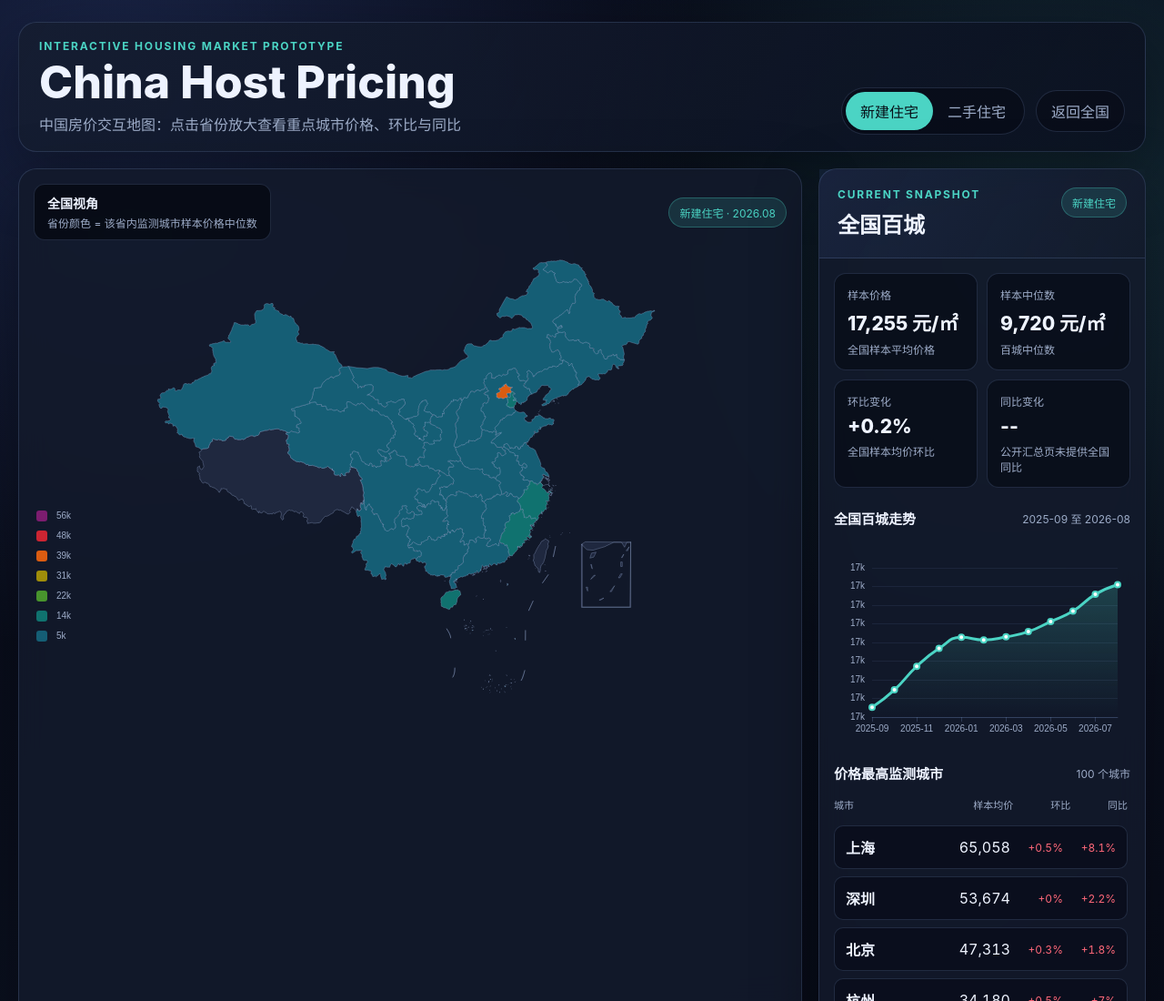
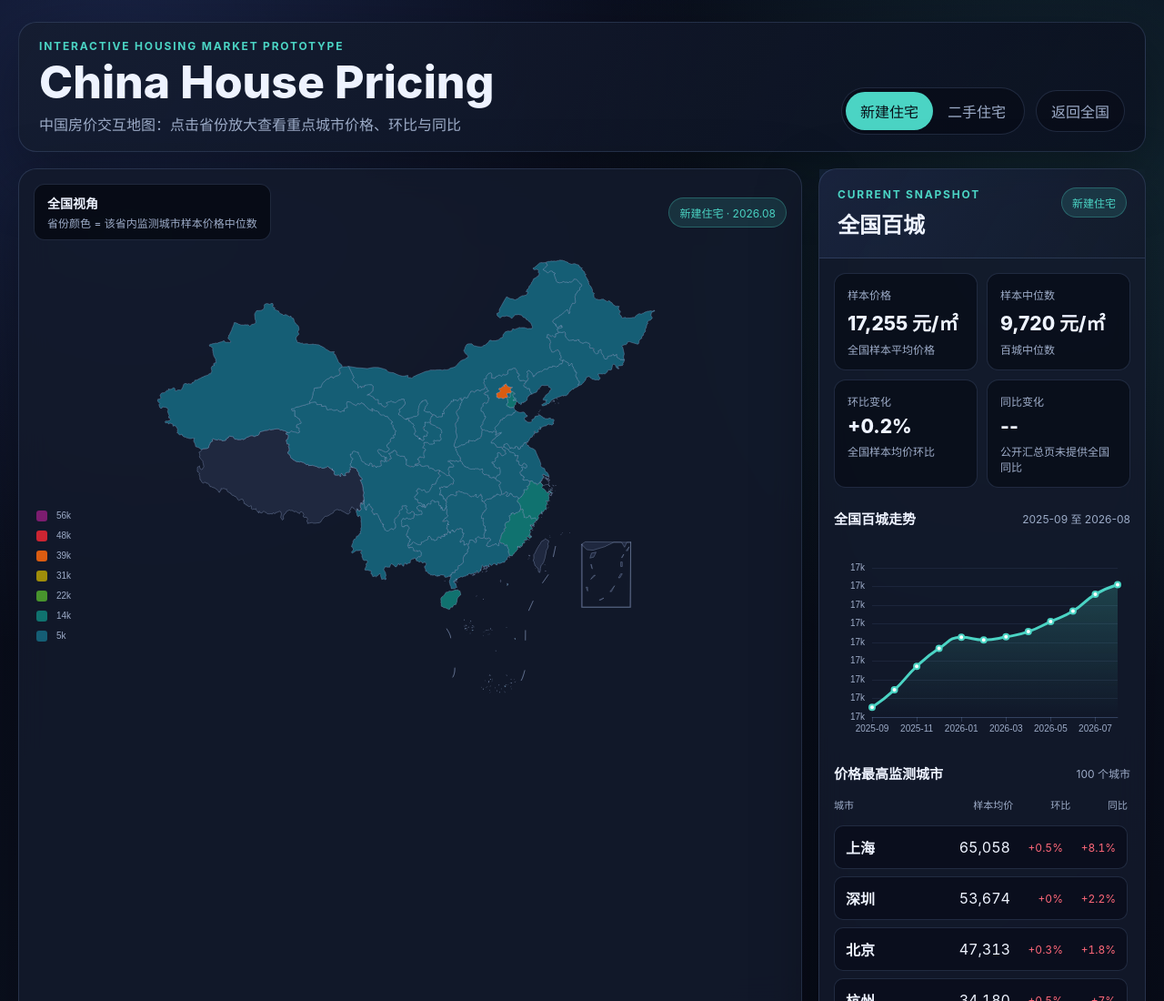
Before and after one commit to haichaowa/China-House-Pricing, a plain HTML site: page index.html in a window 1280 px wide. Shown: the top 1100 px of the page at 91% size. Drawn offline with nearby package versions, Linux system fonts and the light colour scheme.

Commit message:
Correct project name to China House Pricing

```diff
--- a/index.html
+++ b/index.html
@@ -3,10 +3,10 @@
   <head>
     <meta charset="utf-8" />
     <meta name="viewport" content="width=device-width, initial-scale=1" />
-    <title>China Host Pricing | 中国房价交互地图</title>
+    <title>China House Pricing | 中国房价交互地图</title>
     <meta
       name="description"
-      content="China Host Pricing is an interactive prototype for exploring monthly new-home and second-hand housing prices across Chinese provinces and monitored cities."
+      content="China House Pricing is an interactive prototype for exploring monthly new-home and second-hand housing prices across Chinese provinces and monitored cities."
     />
     <link rel="stylesheet" href="./styles.css" />
   </head>
@@ -15,7 +15,7 @@
       <header class="app-header">
         <div>
           <p class="eyebrow">Interactive Housing Market Prototype</p>
-          <h1>China Host Pricing</h1>
+          <h1>China House Pricing</h1>
           <p class="subtitle">中国房价交互地图：点击省份放大查看重点城市价格、环比与同比</p>
         </div>
         <div class="header-actions">
```
Also changed, not shown: 1 other file.
